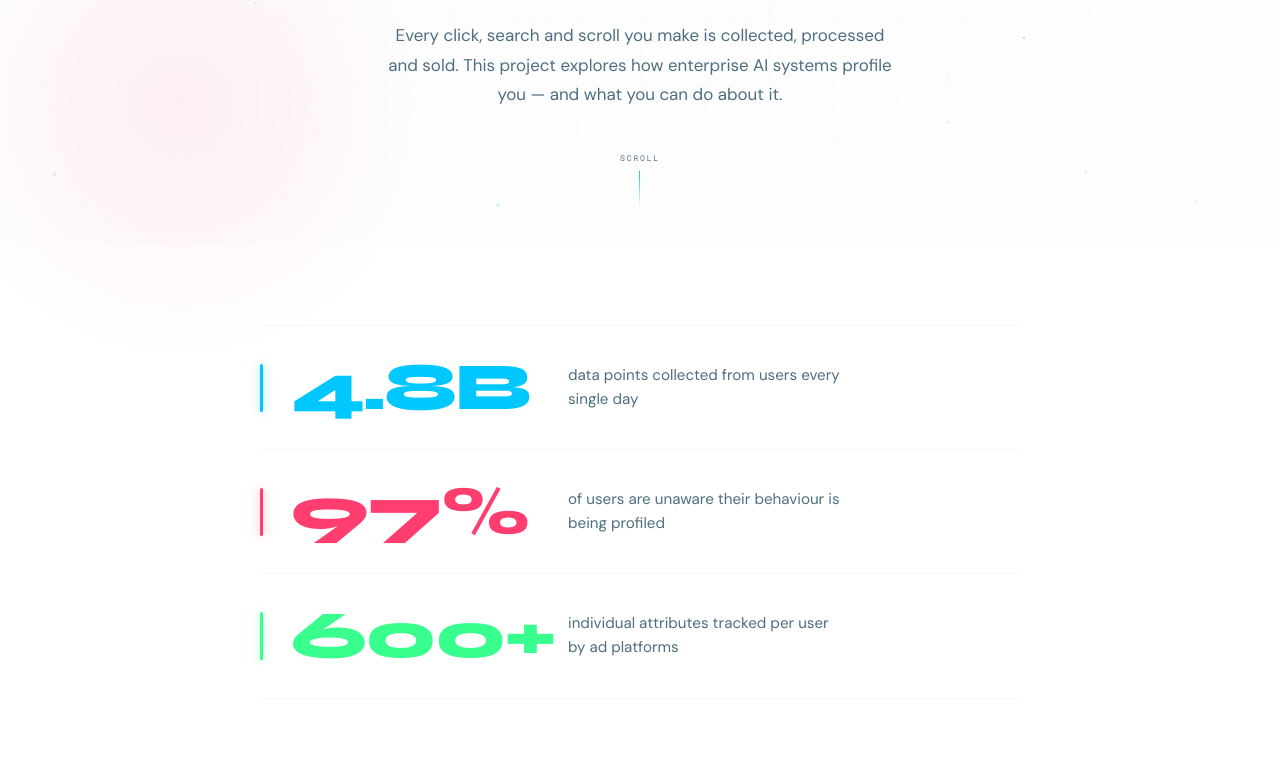
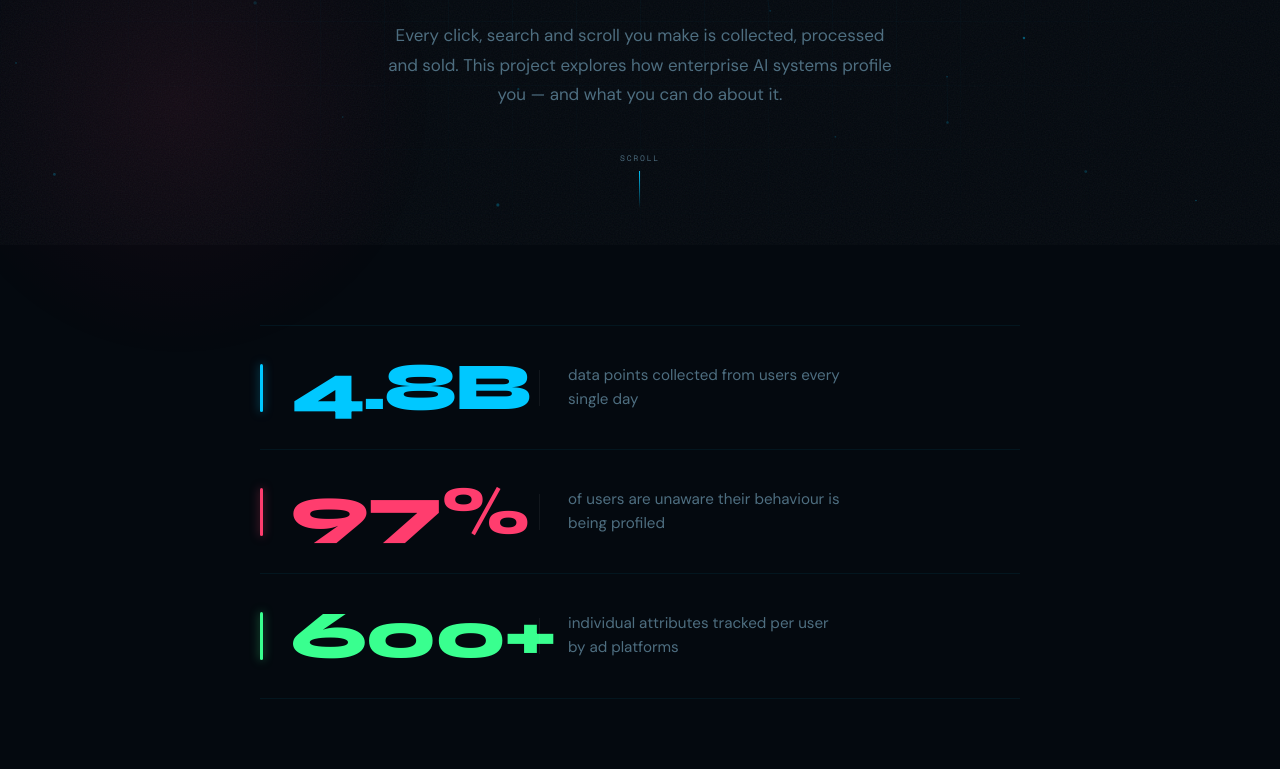
Before and after one commit to Ronit-m139/Homepage, a plain HTML site: page index.html in a window 1280 px wide. Shown: the part 555-1324 px from the top of the page. Drawn offline with nearby package versions, Linux system fonts and the light colour scheme.

Commit message:
Update index.html

```diff
--- a/index.html
+++ b/index.html
@@ -19,7 +19,7 @@
   --text:    #b8d4e0;
   --muted:   #4e6e80;
   --head:    #e4f2f8;
-  --bg:      transparent;
+  --bg:      #04090f;
   --border:  rgba(0,200,255,0.09);
   --border2: rgba(0,200,255,0.22);
   --mono:    'Space Mono', monospace;
@@ -30,7 +30,7 @@
 html, body {
   width: 100%;
   min-height: 100%;
-  background: transparent !important;
+  background: var(--bg);
   font-family: var(--body);
   color: var(--text);
   overflow-x: hidden;
```
